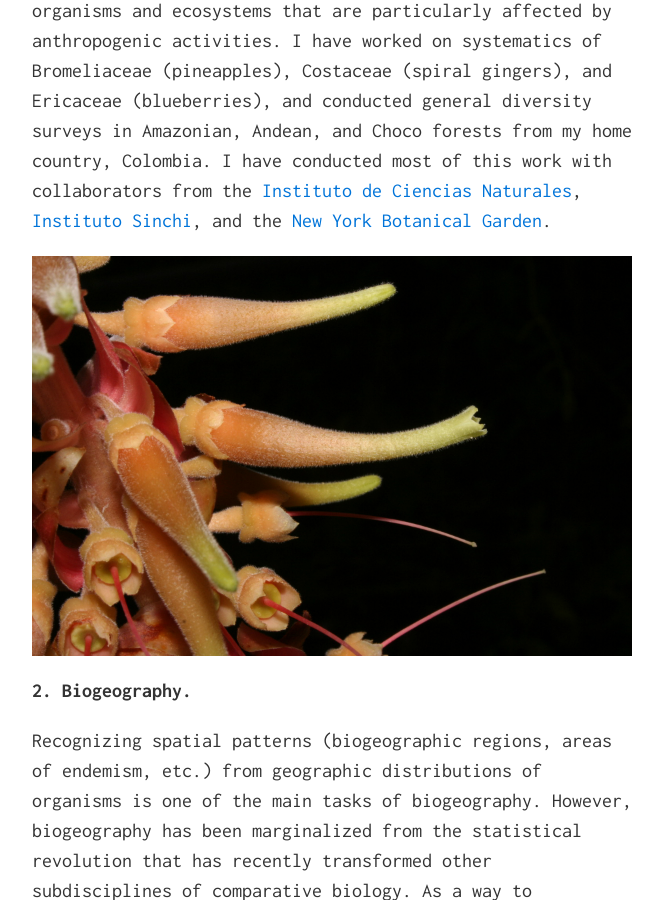
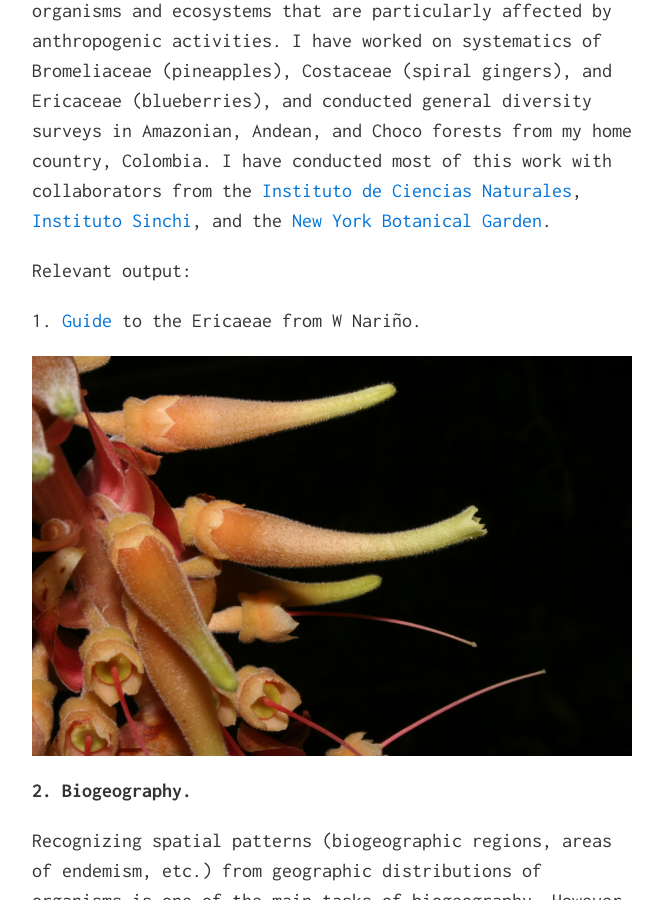
Before and after one commit to nrsalinas/nrsalinas.github.io, a Jekyll site: the page built from index.md, in a window 1280 px wide and 900 px high, scrolled down 1834 px. Shown: the whole window, without its empty margins (308-971 px from the left). Built offline with Jekyll 4.4.1, drawn with Linux system fonts in a browser that asks for light colours.

Commit message:
Including Narino Ericaceae guide.

```diff
--- a/index.md
+++ b/index.md
@@ -24,6 +24,10 @@ __1. Neotropical plant diversity and systematics.__
 
 Tropical forests are some of the most diverse, yet endangered, ecosystems on the planet. An strategy to tackle this problem is to gather basic biological information of organisms and ecosystems that are particularly affected by anthropogenic activities. I have worked on systematics of Bromeliaceae (pineapples), Costaceae (spiral gingers), and Ericaceae (blueberries), and conducted general diversity surveys in Amazonian, Andean, and Choco forests from my home country, Colombia. I have conducted most of this work with collaborators from the [Instituto de Ciencias Naturales](http://ciencias.bogota.unal.edu.co/icn/ "ICN"), [Instituto Sinchi](http://www.sinchi.org.co/), and the [New York Botanical Garden](http://www.nybg.org/science-new/).
 
+Relevant output:
+
+1. [Guide](Ericaceae_Narino.pdf "Las ericáceas de la vertiente pacífica de Nariño, Colombia") to the Ericaeae from W Nariño.
+
 ![](Orthaea_cordata.jpg "Orthaea cordata")
 
 __2. Biogeography.__
```
Also changed, not shown: 1 other file.
